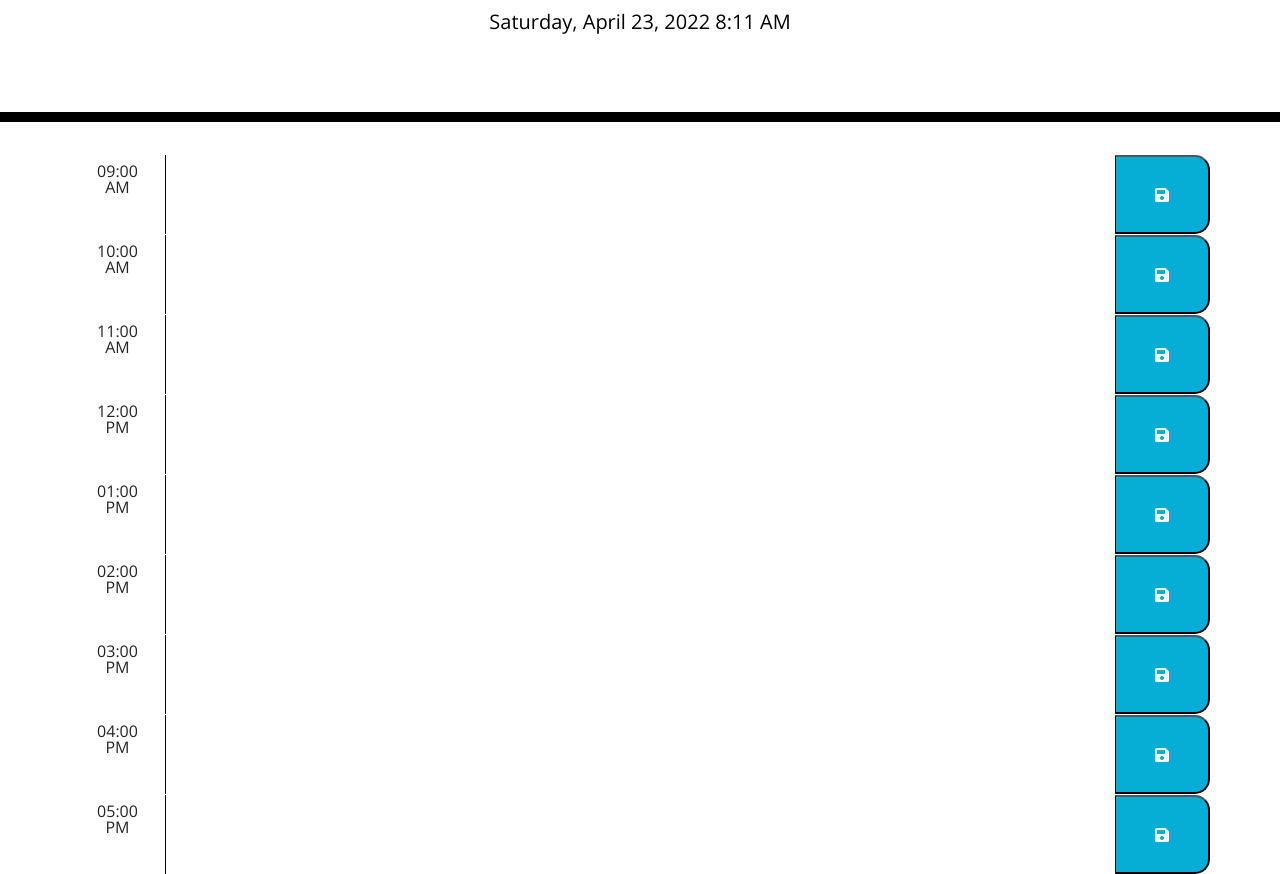
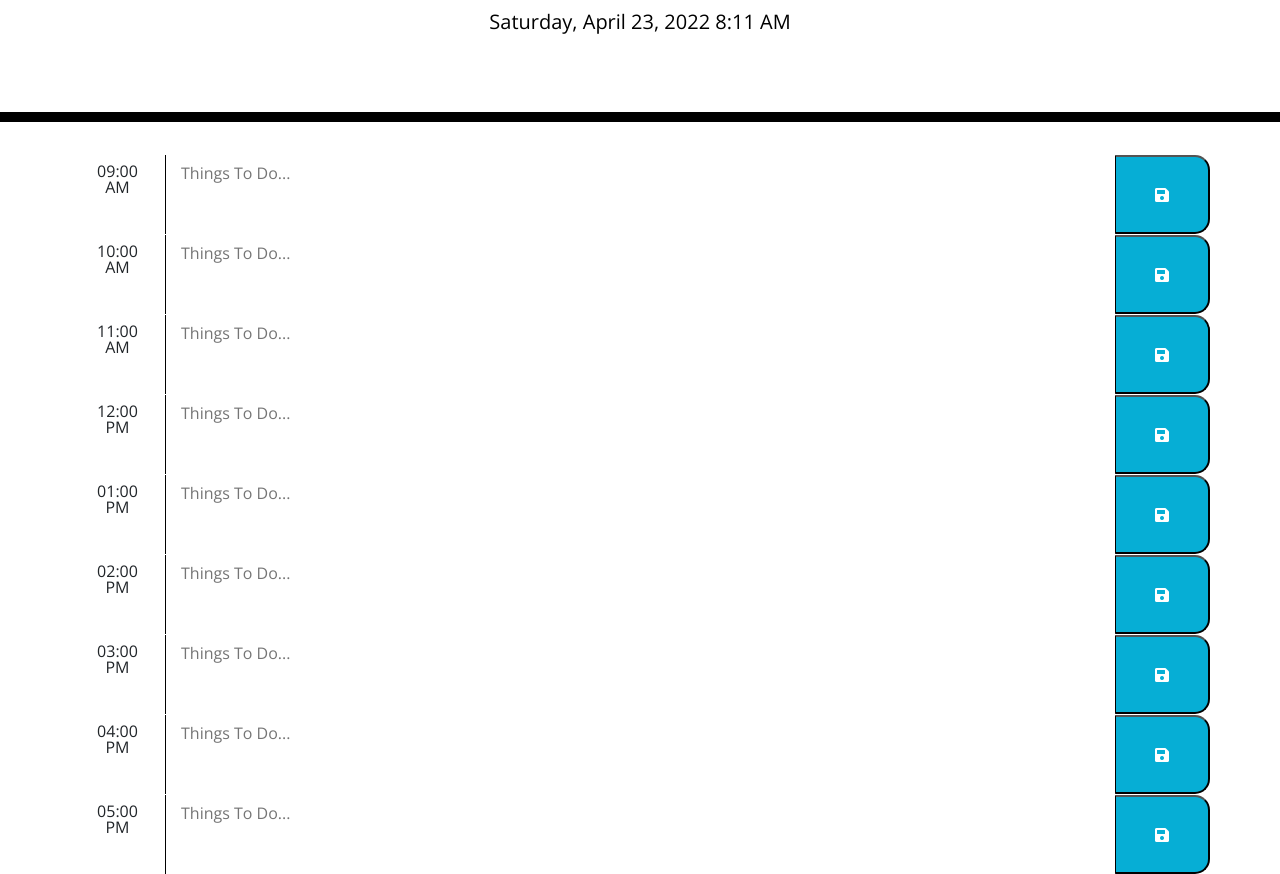
Before and after one commit to richmonddz/Work-Day-Scheduler, a plain HTML site: page index.html in a window 1280 px wide. Shown: the part 182-1056 px from the top of the page. Drawn offline with nearby package versions, Linux system fonts and the light colour scheme.

Commit message:
added place holders to each textarea

```diff
--- a/index.html
+++ b/index.html
@@ -33,56 +33,56 @@
       <!--9am-->
       <div class="row time-block" id="9am">
         <div class="col-md-1 Time pt-2">09:00 AM</div>
-        <textarea class="col-md-10 ToDo"></textarea>
+        <textarea class="col-md-10 ToDo" placeholder="Things To Do..."></textarea>
         <button class="col-1 saveBtn"><i class="fas fa-save"></i></button>
       </div>
 
       <!--10am-->
       <div class="row time-block" id="10am">
         <div class="col-md-1 Time pt-2">10:00 AM</div>
-        <textarea class="col-md-10 ToDo"></textarea>
+        <textarea class="col-md-10 ToDo" placeholder="Things To Do..."></textarea>
         <button class="col-1 saveBtn"><i class="fas fa-save"></i></button>
       </div>
       <!--11am-->
       <div class="row time-block" id="11am">
         <div class="col-md-1 Time pt-2">11:00 AM</div>
-        <textarea class="col-md-10 ToDo"></textarea>
+        <textarea class="col-md-10 ToDo" placeholder="Things To Do..."></textarea>
         <button class="col-1 saveBtn"><i class="fas fa-save"></i></button>
       </div>
       <!--12pm-->
       <div class="row time-block" id="12pm">
         <div class="col-md-1 Time pt-2">12:00 PM</div>
-        <textarea class="col-md-10 ToDo"></textarea>
+        <textarea class="col-md-10 ToDo" placeholder="Things To Do..."></textarea>
         <button class="col-1 saveBtn"><i class="fas fa-save"></i></button>
       </div>
       <!--1pm-->
       <div class="row time-block" id="1pm">
         <div class="col-md-1 Time pt-2">01:00 PM</div>
-        <textarea class="col-md-10 ToDo"></textarea>
+        <textarea class="col-md-10 ToDo" placeholder="Things To Do..."></textarea>
         <button class="col-1 saveBtn"><i class="fas fa-save"></i></button>
       </div>
       <!--2pm-->
       <div class="row time-block" id="2pm">
         <div class="col-md-1 Time pt-2">02:00 PM</div>
-        <textarea class="col-md-10 ToDo"></textarea>
+        <textarea class="col-md-10 ToDo" placeholder="Things To Do..."></textarea>
         <button class="col-1 saveBtn"><i class="fas fa-save"></i></button>
       </div>
       <!--3pm-->
       <div class="row time-block" id="3pm">
         <div class="col-md-1 Time pt-2">03:00 PM</div>
-        <textarea class="col-md-10 ToDo"></textarea>
+        <textarea class="col-md-10 ToDo" placeholder="Things To Do..."></textarea>
         <button class="col-1 saveBtn"><i class="fas fa-save"></i></button>
       </div>
       <!--4pm-->
       <div class="row time-block" id="4pm">
         <div class="col-md-1 Time pt-2">04:00 PM</div>
-        <textarea class="col-md-10 ToDo"></textarea>
+        <textarea class="col-md-10 ToDo" placeholder="Things To Do..."></textarea>
         <button class="col-1 saveBtn"><i class="fas fa-save"></i></button>
       </div>
       <!--5pm-->
       <div class="row time-block" id="5pm">
         <div class="col-md-1 Time pt-2">05:00 PM</div>
-        <textarea class="col-md-10 ToDo"></textarea>
+        <textarea class="col-md-10 ToDo" placeholder="Things To Do..."></textarea>
         <button class="col-1 saveBtn"><i class="fas fa-save"></i></button>
       </div>
 
```
